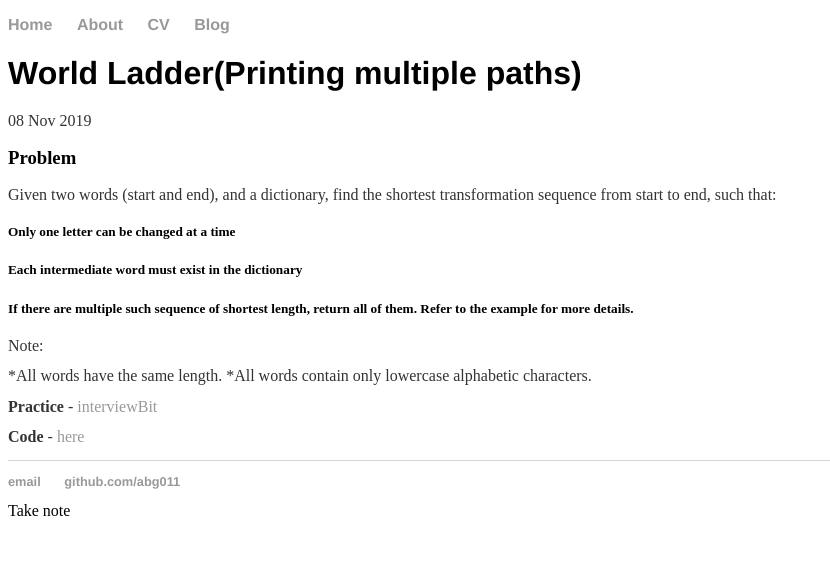
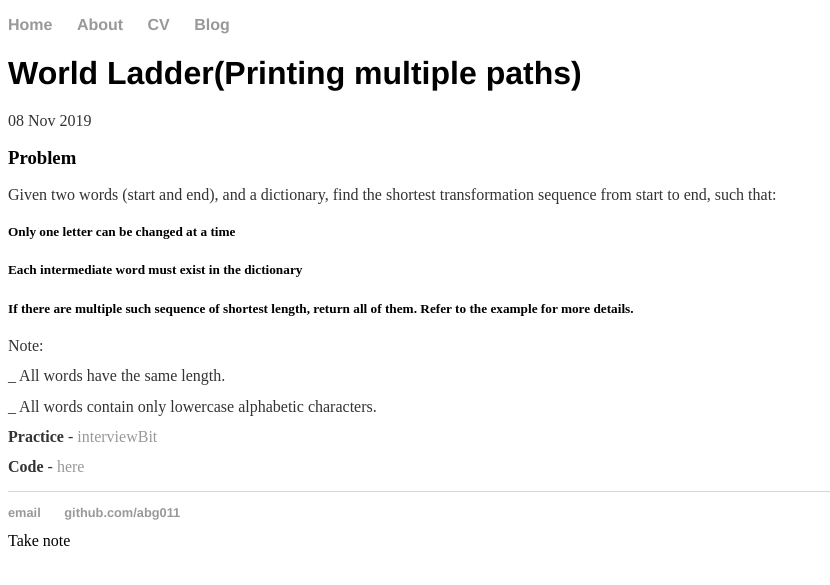
Before and after one commit to abhigupta543/abg011.github.io, a Jekyll site: the page built from _posts/2019-11-08-World-Ladder.md, in a window 1280 px wide. Shown: the top 585 px of the page, without its empty margins (0-830 px from the left). Built offline with Jekyll 4.4.1, drawn with Linux system fonts in a browser that asks for light colours.

```diff
--- a/_posts/2019-11-08-World-Ladder.md
+++ b/_posts/2019-11-08-World-Ladder.md
@@ -13,8 +13,9 @@ Given two words (start and end), and a dictionary, find the shortest transformat
 
 Note:
 
-*All words have the same length.
-*All words contain only lowercase alphabetic characters.
+_ All words have the same length.
+
+_ All words contain only lowercase alphabetic characters.
 
 **Practice** - [interviewBit](https://www.interviewbit.com/problems/word-ladder-ii/)
 
```
